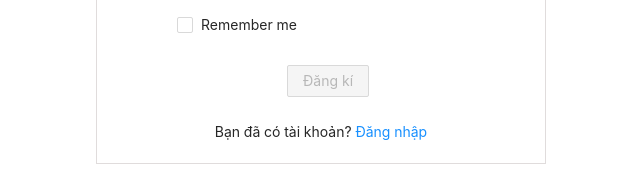
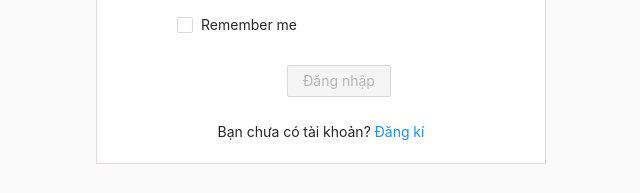
Before and after one commit to ba-ppp/Oldy-FE, a React (Create React App) app: page /login in a window 1280 px wide. Shown: the part 357-550 px from the top of the page, without its empty margins (319-959 px from the left). Built offline with nearby package versions, Linux system fonts and the light colour scheme.

Commit message:
Fix login and add lazy

```diff
--- a/src/components/Login/index.tsx
+++ b/src/components/Login/index.tsx
@@ -42,7 +42,7 @@ const tailFormItemLayout = {
     },
 };
 
-const MyForm:React.FC = () => {
+const Login:React.FC = () => {
     const [form] = Form.useForm();
     const dispatch = useDispatch();
 
@@ -153,13 +153,13 @@ const MyForm:React.FC = () => {
                             htmlType="submit"
                             disabled={isEmpty}
                         >
-                            Đăng kí
+                            Đăng nhập
                         </Button>
                     </Form.Item>
                 </Form>
                 <div className={cls.redirect_login}>
-                    Bạn đã có tài khoản?
-                    <Link to='/login'> Đăng nhập</Link>
+                    Bạn chưa có tài khoản?
+                    <Link to='/register'> Đăng kí</Link>
                 </div>
                 {/* switch to home */}
                 {isLogin && (
@@ -174,4 +174,4 @@ const MyForm:React.FC = () => {
     );
 };
 
-export default MyForm
+export default Login
--- a/src/components/Register/index.tsx
+++ b/src/components/Register/index.tsx
@@ -232,4 +232,4 @@ const Register: React.FC = () => {
     );
 }
 
-export default Register;
+export default Register
--- a/src/components/index.ts
+++ /dev/null
@@ -1,3 +0,0 @@
-export { default as Register } from "./Register";
-export { default as Login } from "./Login";
-export { default as Home } from "./Home";
--- a/src/routes/index.tsx
+++ b/src/routes/index.tsx
@@ -1,14 +1,19 @@
-import { Home, Login, Register } from "components";
-import Forget from "components/ForgetPass";
-import InputCode from "components/ForgetPass/inputCode";
-import React from "react";
+import React, { lazy, Suspense } from "react";
 import { BrowserRouter, Switch } from "react-router-dom";
 import PrivateRoute from "./privateRoute";
 import PublicRoute from "./publicRoute";
 
+const Login = lazy(() => import("components/Login"));
+const Home = lazy(() => import("components/Home"));
+const Register = lazy(() => import("components/Register"));
+const Forget = lazy(() => import("components/ForgetPass"))
+const InputCode = lazy(() => import("components/ForgetPass/inputCode"))
+
+
 
 
 const Routes: React.FC = () => (
+    <Suspense fallback={<div>Loading...</div>}>
         <BrowserRouter>
             <Switch>
                 <PublicRoute path='/register' exact component={Register} />
@@ -20,6 +25,7 @@ const Routes: React.FC = () => (
                 <PrivateRoute path='/' exact component={Home} />
             </Switch>
         </BrowserRouter>
+    </Suspense>
 );
 
 
```
Lines whose indentation alone changed are shown as unchanged.
